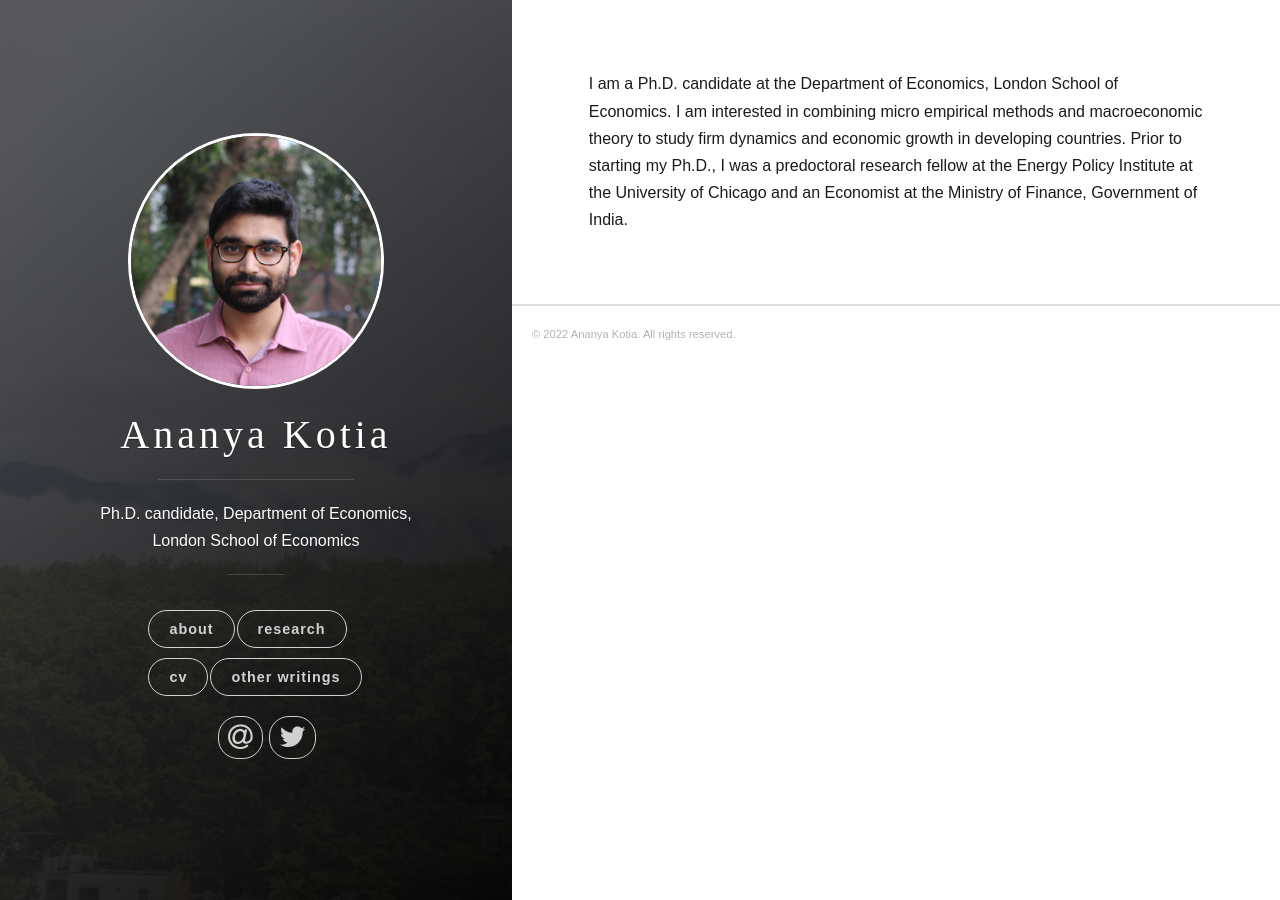
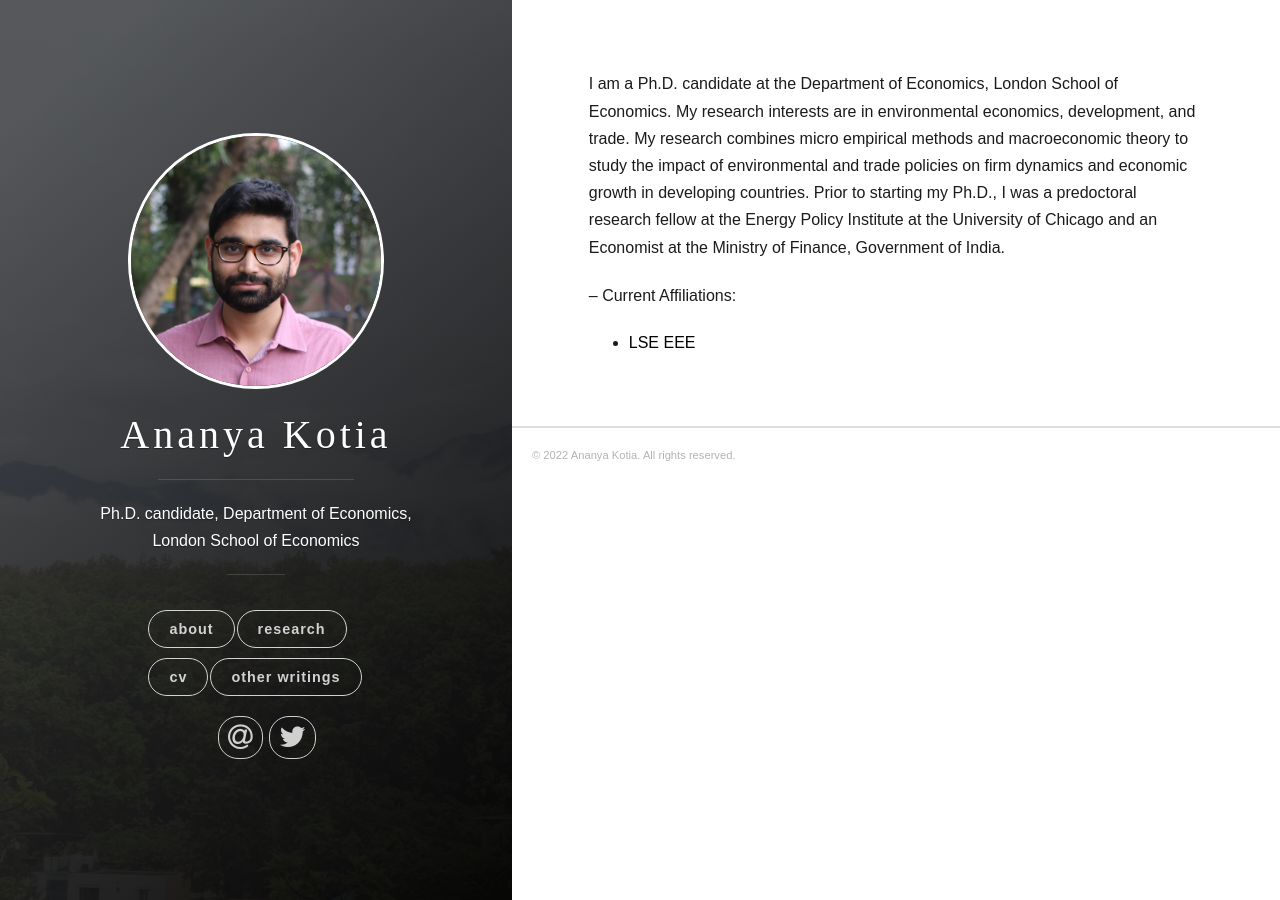
Before and after one commit to ananyakotia/ananyakotia.github.io, a Jekyll site: the page built from _posts/2018-06-14-about.markdown, in a window 1280 px wide. Built offline with Jekyll 4.4.1, drawn with Linux system fonts in a browser that asks for light colours; nearby versions of some CDN libraries; some web fonts are replaced; a style sheet for code colours, icons or effects is not loaded.

Commit message:
update about
update about

```diff
--- a/_posts/2018-06-14-about.markdown
+++ b/_posts/2018-06-14-about.markdown
@@ -4,10 +4,7 @@ categories: [jekyll]
 tags: [jekyll]
 ---
 
-I am a Ph.D. candidate at the Department of Economics, London School of Economics. I am interested in combining micro empirical methods and macroeconomic theory to study firm dynamics and economic growth in developing countries. Prior to starting my Ph.D., I was a predoctoral research fellow at the Energy Policy Institute at the University of Chicago and an Economist at the Ministry of Finance, Government of India.
+I am a Ph.D. candidate at the Department of Economics, London School of Economics. My research interests are in environmental economics, development, and trade. My research combines micro empirical methods and macroeconomic theory to study the impact of environmental and trade policies on firm dynamics and economic growth in developing countries. Prior to starting my Ph.D., I was a predoctoral research fellow at the Energy Policy Institute at the University of Chicago and an Economist at the Ministry of Finance, Government of India.
 
-<!-- Current Affiliations:
-- [JPAL](https://www.povertyactionlab.org/)
-- [NBER](https://nber.org/)
-- [BREAD](http://ibread.org/bread/)
-- [IGC](https://www.theigc.org/)-->
+-- Current Affiliations:
+- [LSE EEE](https://sticerd.lse.ac.uk/_new/research/economics-environment-energy/)
```
Also changed, not shown: 4 other files.
